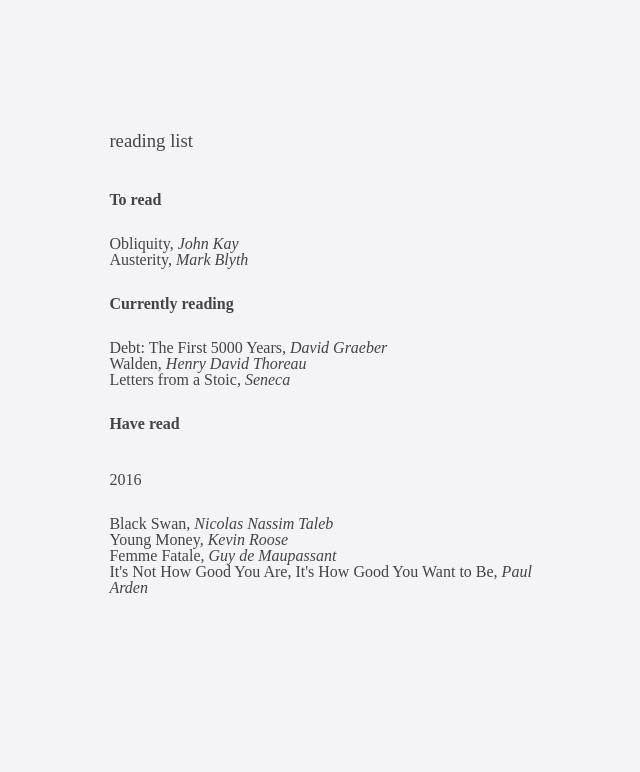
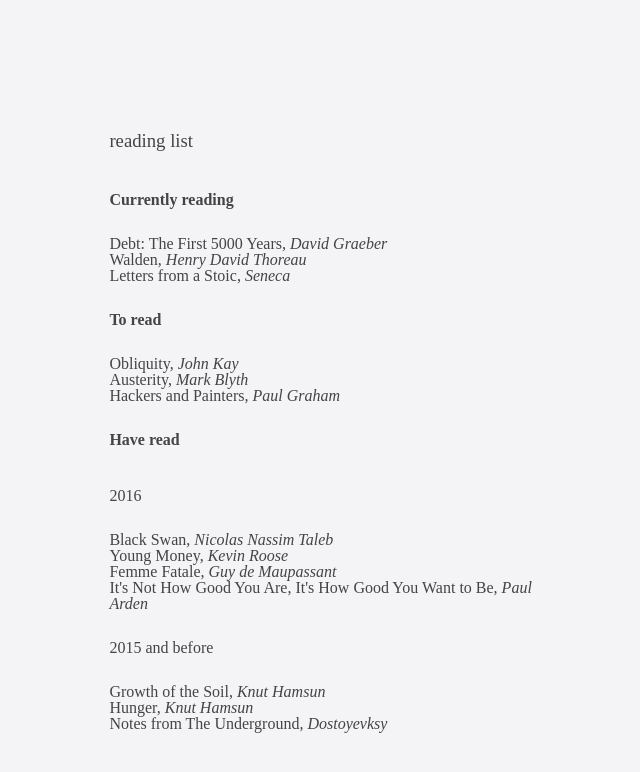
Before and after one commit to crossman36/timothyylim.github.io, a plain HTML site: page books.html in a window 1280 px wide. Shown: the whole page, without its empty margins (313-953 px from the left). Drawn offline with Linux system fonts and the light colour scheme.

Commit message:
Add reading list

```diff
--- a/books.html
+++ b/books.html
@@ -1,13 +1,14 @@
-<!DOCTYPE html><html><head><link rel="stylesheet" href="/main.css"></head><body><h3>reading list</h3><p><strong>To read</strong></p>
-<ul>
-<li>Obliquity, <em>John Kay</em></li>
-<li>Austerity, <em>Mark Blyth</em></li>
-</ul>
-<p><strong>Currently reading</strong></p>
+<!DOCTYPE html><html><head><link rel="stylesheet" href="/main.css"></head><body><h3>reading list</h3><p><strong>Currently reading</strong></p>
 <ul>
 <li>Debt: The First 5000 Years, <em>David Graeber</em></li>
 <li>Walden, <em>Henry David Thoreau</em> </li>
 <li>Letters from a Stoic, <em>Seneca</em></li>
+</ul>
+<p><strong>To read</strong></p>
+<ul>
+<li>Obliquity, <em>John Kay</em></li>
+<li>Austerity, <em>Mark Blyth</em></li>
+<li>Hackers and Painters, <em>Paul Graham</em> </li>
 </ul>
 <p><strong>Have read</strong></p>
 <p>2016</p>
@@ -16,4 +17,10 @@
 <li>Young Money, <em>Kevin Roose</em></li>
 <li>Femme Fatale, <em>Guy de Maupassant</em> </li>
 <li>It&#39;s Not How Good You Are, It&#39;s How Good You Want to Be, <em>Paul Arden</em> </li>
+</ul>
+<p>2015 and before </p>
+<ul>
+<li>Growth of the Soil, <em>Knut Hamsun</em></li>
+<li>Hunger, <em>Knut Hamsun</em></li>
+<li>Notes from The Underground, <em>Dostoyevksy</em></li>
 </ul></body></html>
```
Also changed, not shown: about.html (+1 -4 lines).
